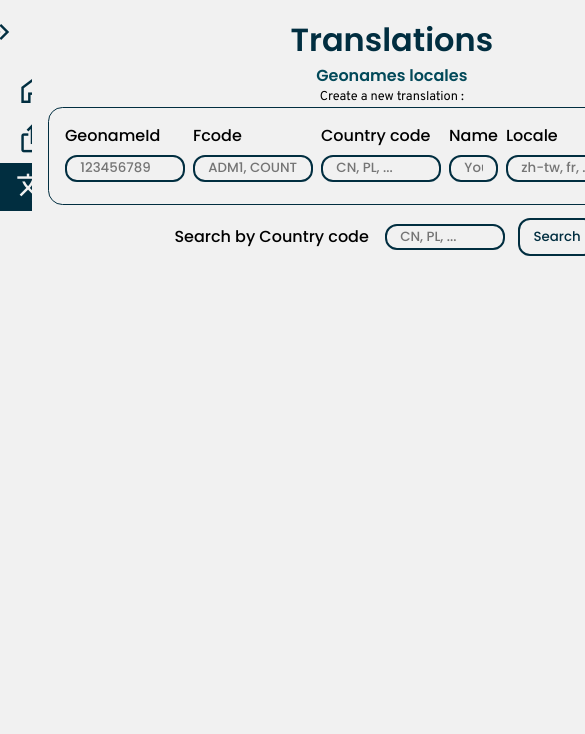
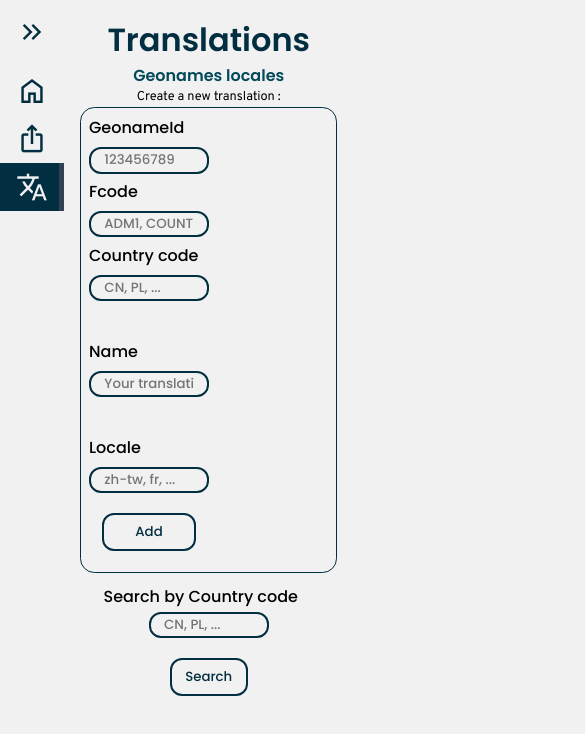
Before and after one commit to uglykidmat/geonames-vue, a Vue app: page /translations in a window 390 px wide. Shown: the top 734 px of the page, 585 px wide, since content can reach past the window. Built offline with nearby package versions, Linux system fonts and the light colour scheme.

Commit message:
(fix): mobile css wip, missing translation forms cleanup

```diff
--- a/src/App.vue
+++ b/src/App.vue
@@ -160,7 +160,7 @@ ul {
   }
 }
 
-@media only screen and (min-width: 20em) {
+@media only screen and (min-width: 20em) and (max-width: 64em) {
   h2 {
     font-size: 2rem;
   }
--- a/src/views/HomeView.vue
+++ b/src/views/HomeView.vue
@@ -82,7 +82,7 @@ import router from '../router';
     }
 }
 
-@media only screen and (min-width: 20em) {
+@media only screen and (min-width: 20em) and (max-width: 64em) {
     .home-page {
         display: flex;
         flex-flow: column nowrap;
--- a/src/views/TranslationsView.vue
+++ b/src/views/TranslationsView.vue
@@ -388,4 +388,35 @@ ul {
         background-color: var(--grey-light-bkgnd);
     }
 }
+
+@media only screen and (min-width: 20em) and (max-width: 64em) {
+
+    .translations {
+        max-width: 66vw;
+
+        .translation-form-new {
+            display: grid;
+            grid-template-rows: 1fr 1fr 1fr 2fr 0.5fr 1fr;
+            grid-template-columns: 1fr 1fr;
+            grid-auto-flow: column;
+            column-gap: 0.2em;
+            text-align: left;
+            align-items: center;
+            padding: 0.5em;
+            border-radius: 0.9em;
+            border: 1px solid var(--dark);
+
+            div {
+                display: flex;
+                flex-flow: column nowrap;
+            }
+        }
+
+        .translation-form {
+            margin-top: 1em;
+            flex-flow: column nowrap;
+            line-height: 1;
+        }
+    }
+}
 </style>
```
